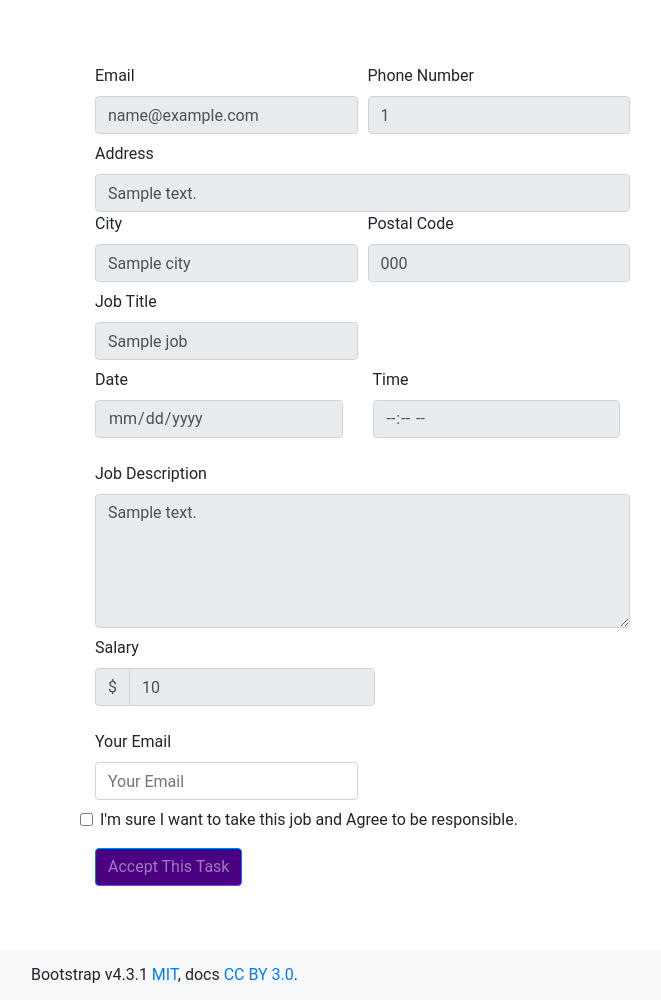
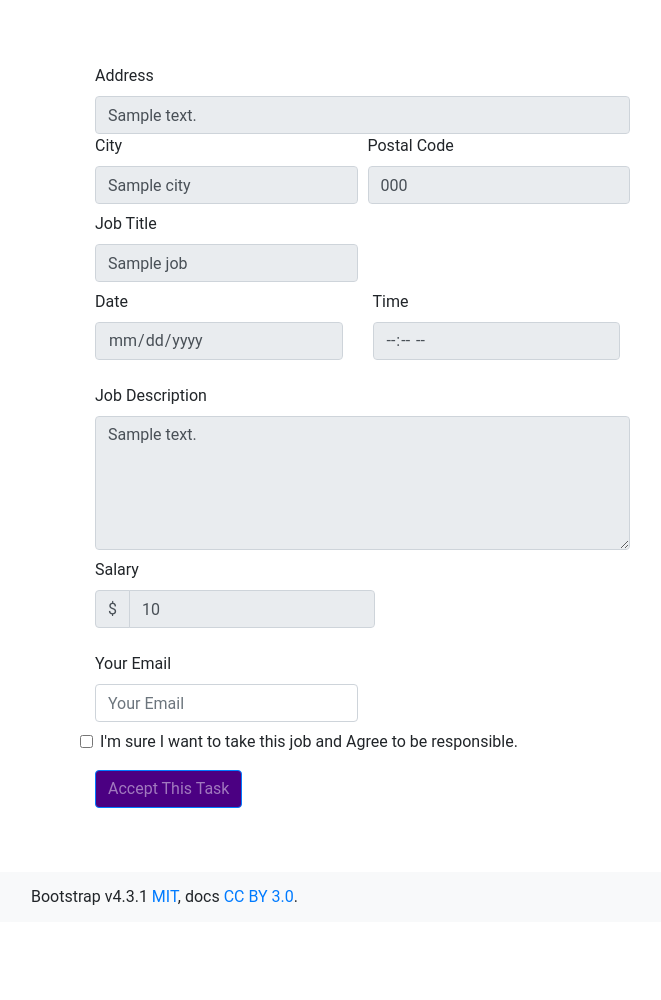
Before and after one commit to Dynamite1847/help_application, a Flask app: template templates/find_job_detail.html in a window 1280 px wide. Shown: the part 56-1056 px from the top of the page, without its empty margins (5-666 px from the left). After the commit the page ends 961 px from the top, so only its background shows below. Run offline with Flask 2, Linux system fonts and the light colour scheme; the template is opened without the code that fills it: most values are stand-ins (such as "Sample title", 1, 10 or a date in 2020); some libraries are stand-ins or nearby versions.

Commit message:
bug fixes

```diff
--- a/templates/find_job_detail.html
+++ b/templates/find_job_detail.html
@@ -7,17 +7,7 @@
 <div class="container" style="margin: 4em auto">
     <div class="col-md-12">
         <form id="jobForm" class="needs-validation" method="post" novalidate>
-            <div class="form-row">
-                <div class="col-md-3 mb-2">
-                    <label for="email">Email</label>
-                    <input type="email"  readonly class="form-control" id="email" name="email"  value="{{ job['email'] }}">
-                </div>
 
-                <div class="col-md-3 mb-2">
-                    <label for="phoneNumber">Phone Number</label>
-                    <input type="tel" readonly class="form-control" id="phoneNumber" name="phoneNumber" value="{{ job['phoneNumber'] }}" >
-                </div>
-            </div>
             <div class="form-row">
                 <div class="col-md-6">
                     <label for="address">Address</label>
```
